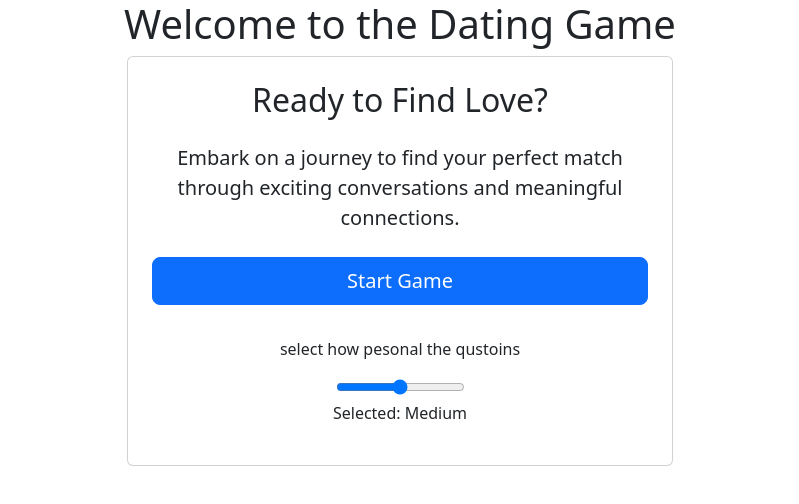
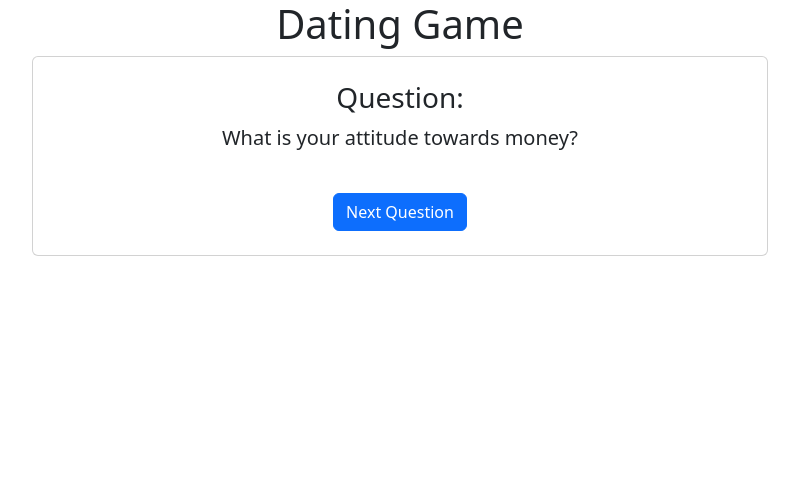
Before and after one commit to chezki770/The-dating-game, a plain HTML site: page index.html in a window 1280 px wide. Both pictures are taken after a click on the button "Start Game". Shown: the whole page, without its empty margins (240-1039 px from the left). Drawn offline with nearby package versions, Linux system fonts and the light colour scheme.

Commit message:
working prototipe

```diff
--- a/index.html
+++ b/index.html
@@ -8,17 +8,34 @@
 </head>
 <body>
     <div class="container text-center">
-        <h1 class="game-title">Welcome to the Dating Game</h1>
-        <div class="row justify-content-center">
+        <h1 class="game-title">Dating Game</h1>
+
+        <!-- Start Screen -->
+        <div id="startScreen" class="row justify-content-center">
             <div class="col-md-6">
                 <div class="card p-4">
                     <h2 class="mb-4">Ready to Find Love?</h2>
                     <p class="lead mb-4">Embark on a journey to find your perfect match through exciting conversations and meaningful connections.</p>
-                    <button class="btn btn-primary btn-lg mb-3" id="startGame">Start Game</button>
-                    <div class="mt-3">
-                        <p>select how pesonal the qustoins </p>
-                        <input type="range" min="1" max="3" step="1" value="2" id="slider">
+                    <div class="mt-3 mb-4">
+                        <p>Select question intensity level:</p>
+                        <input type="range" min="1" max="3" step="1" value="2" id="slider" class="form-range">
                         <p>Selected: <span id="sliderValue">Medium</span></p>
+                    </div>
+                    <button class="btn btn-primary btn-lg" id="startGame">Start Game</button>
+                </div>
+            </div>
+        </div>
+
+        <!-- Game Screen -->
+        <div id="gameScreen" class="row justify-content-center" style="display: none;">
+            <div class="col-md-8">
+                <div class="card p-4">
+                    <div class="current-question mb-4">
+                        <h3>Question:</h3>
+                        <p id="currentQuestion" class="lead"></p>
+                    </div>
+                    <div class="navigation-buttons">
+                        <button class="btn btn-primary" onclick="nextQuestion()">Next Question</button>
                     </div>
                 </div>
             </div>
--- a/js/main.js
+++ b/js/main.js
@@ -1,12 +1,14 @@
 const slider = document.getElementById("slider");
 const sliderValue = document.getElementById("sliderValue");
 const labels = ["Low", "Medium", "High"];
+const startGame = document.getElementById("startGame");
+const startScreen = document.getElementById("startScreen");
+const gameScreen = document.getElementById("gameScreen");
+const currentQuestionElement = document.getElementById("currentQuestion");
 
 slider.addEventListener("input", function() {
     sliderValue.textContent = labels[this.value - 1];
 });
-
-const startGame = document.getElementById("startGame");
 
 let questions = [
     {
@@ -32,6 +34,14 @@ let questions = [
 ];
 let currentQuestionIndex = 0;
 
+// Start game when button is clicked
+startGame.addEventListener('click', function() {
+    startScreen.style.display = 'none';
+    gameScreen.style.display = 'flex';
+    loadQuestions();
+    displayCurrentQuestion();
+});
+
 function loadQuestions() {
     shuffleArray(questions);
 }
@@ -43,23 +53,15 @@ function shuffleArray(array) {
     }
 }
 
-function addQuestion() {
+function displayCurrentQuestion() {
     if (questions.length === 0) {
-        console.error('No questions loaded');
+        currentQuestionElement.textContent = 'No more questions available!';
         return;
     }
-
-    const answer = document.getElementById("answer").value;
-    const difficulty = slider.value;
-    const questionList = document.getElementById("questionList");
-
-    const currentQuestion = questions[currentQuestionIndex].question;
-    const li = document.createElement("li");
-    li.textContent = `Question: ${currentQuestion} | Answer: ${answer} | Difficulty: ${labels[difficulty - 1]}`;
-    questionList.appendChild(li);
-
-    currentQuestionIndex = (currentQuestionIndex + 1) % questions.length;
+    currentQuestionElement.textContent = questions[currentQuestionIndex].question;
 }
 
-// Initialize questions when the page loads
-document.addEventListener('DOMContentLoaded', loadQuestions);
+function nextQuestion() {
+    currentQuestionIndex = (currentQuestionIndex + 1) % questions.length;
+    displayCurrentQuestion();
+}
```
Also changed, not shown: README.md (added).
